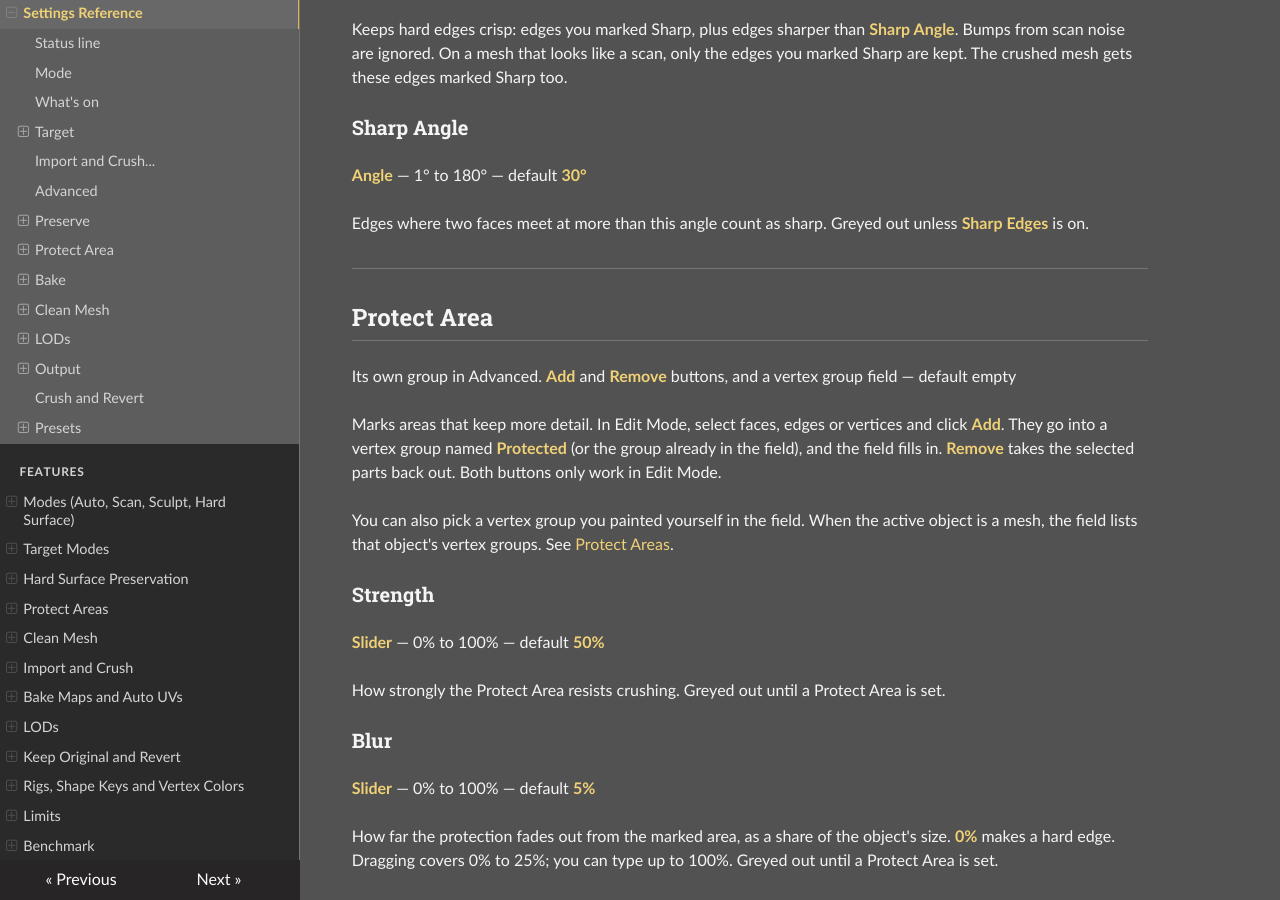
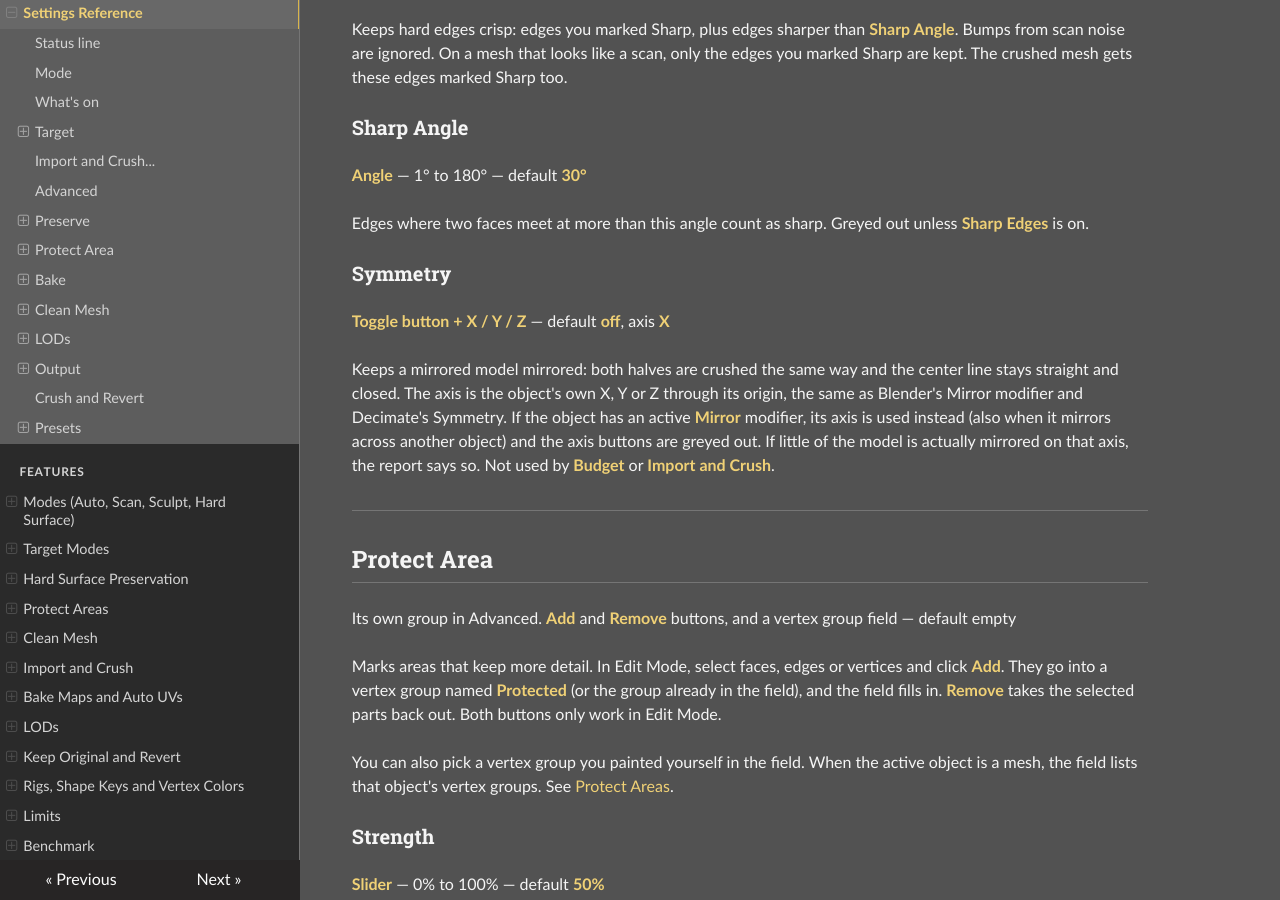
Before and after one commit to henriquevlopes/polygon-crusher-9000-docs, an MkDocs documentation site: the page built from docs/settings.md, in a window 1280 px wide and 900 px high, scrolled down 5272 px. Built offline with MkDocs 1.6.1, drawn with Linux system fonts in a browser that asks for light colours.

Commit message:
docs: Symmetry (2.8.0)
Co-Authored-By: Claude Opus 5.5 <noreply@anthropic.com>

```diff
--- a/docs/settings.md
+++ b/docs/settings.md
@@ -209,6 +209,18 @@ edges marked Sharp too.
 
 Edges where two faces meet at more than this angle count as sharp. Greyed out
 unless **Sharp Edges** is on.
+
+### Symmetry
+
+**Toggle button + X / Y / Z** — default **off**, axis **X**
+
+Keeps a mirrored model mirrored: both halves are crushed the same way and the
+center line stays straight and closed. The axis is the object's own X, Y or Z
+through its origin, the same as Blender's Mirror modifier and Decimate's
+Symmetry. If the object has an active **Mirror** modifier, its axis is used
+instead (also when it mirrors across another object) and the axis buttons are
+greyed out. If little of the model is actually mirrored on that axis, the
+report says so. Not used by **Budget** or **Import and Crush**.
 
 ---
 
```
Also changed, not shown: docs/index.md (+1 -0 lines).
